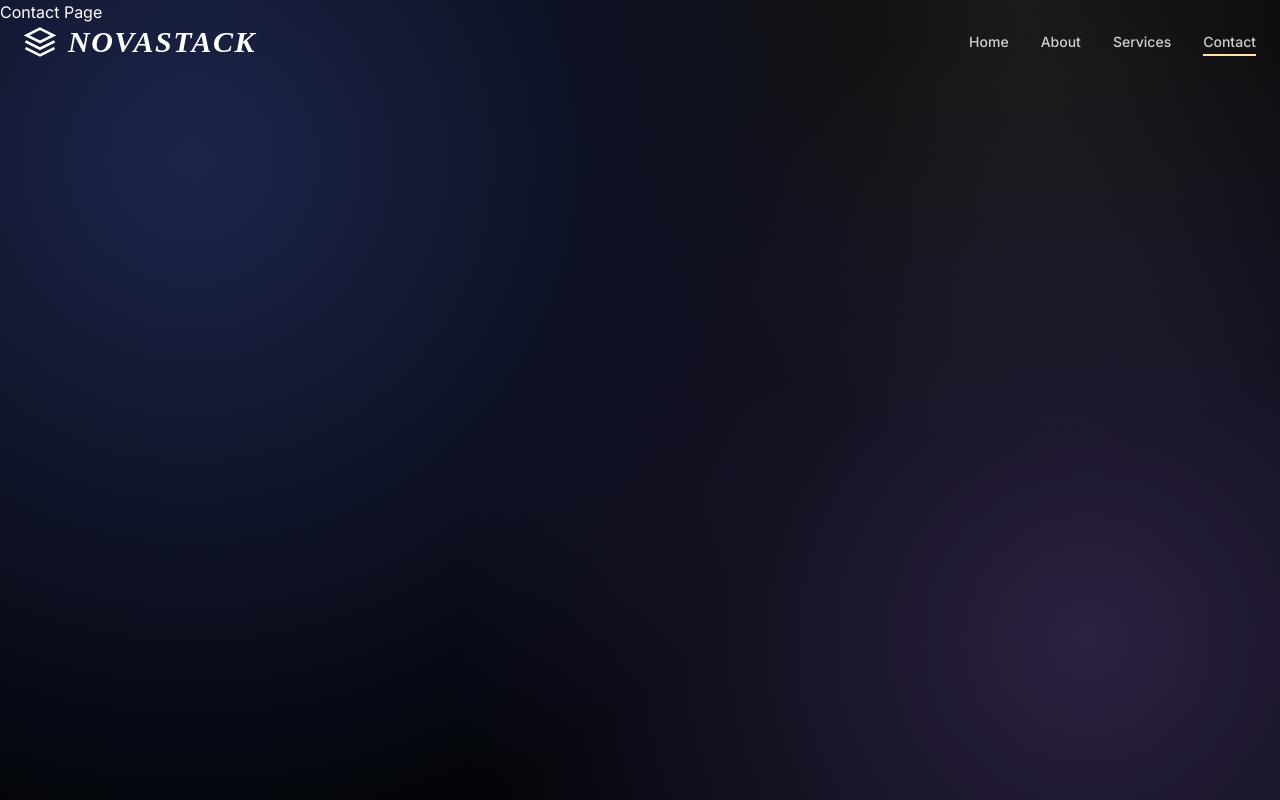
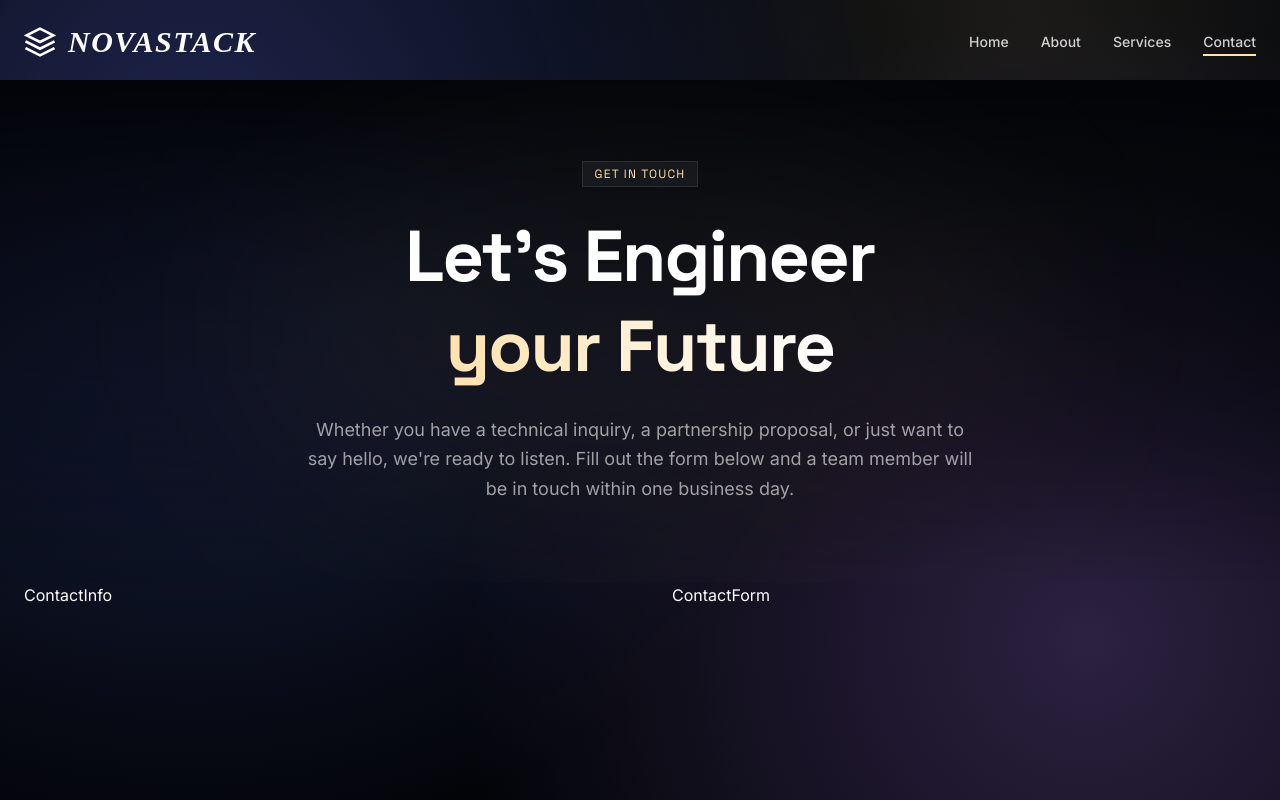
Before and after one commit to AsimBinNasir/NovaStack, a React (Vite) app: page /contact in a window 1280 px wide. Shown: the top 800 px of the page. Built offline with nearby package versions, Linux system fonts and the light colour scheme; a web font is replaced by a local one.

Commit message:
feat(Contact): enhance Contact page with hero section, info, and form components

```diff
--- /dev/null
+++ b/src/components/contact/ContactForm.jsx
@@ -0,0 +1,9 @@
+import React from 'react'
+
+const ContactForm = () => {
+  return (
+    <div>ContactForm</div>
+  )
+}
+
+export default ContactForm
--- /dev/null
+++ b/src/components/contact/ContactInfo.jsx
@@ -0,0 +1,9 @@
+import React from 'react'
+
+const ContactInfo = () => {
+  return (
+    <div>ContactInfo</div>
+  )
+}
+
+export default ContactInfo
--- a/src/pages/Contact.jsx
+++ b/src/pages/Contact.jsx
@@ -1,12 +1,44 @@
 import React from 'react'
 import Header from '../components/Header'
+import ContactInfo from '../components/contact/ContactInfo'
+import ContactForm from '../components/contact/ContactForm'
+import Footer from '../components/Footer'
 const Contact = () => {
-  return (
-    <div>
-        <Header />
-        Contact Page
-    </div>
-  )
+    return (
+        <div>
+            <Header />
+            <div className="pt-20 min-h-screen">
+                {/* Contact Hero */}
+                <section className="py-20 bg-linear-to-b from-nova-dark to-transparent relative overflow-hidden">
+                    <div className="container mx-auto px-6 relative z-10 text-center">
+                        <div className="inline-block px-3 py-1 bg-white/5 border border-white/10 backdrop-blur-sm text-xs font-display tracking-widest text-nova-peach uppercase mb-6">
+                            Get in Touch
+                        </div>
+                        <h1 className="text-5xl md:text-7xl font-display font-bold leading-tight tracking-tight mb-6">
+                            Let's Engineer <br />
+                            <span className="text-transparent bg-clip-text bg-linear-to-r from-nova-peach to-white">your Future</span>
+                        </h1>
+                        <p className="text-lg text-white/60 max-w-2xl mx-auto leading-relaxed">
+                            Whether you have a technical inquiry, a partnership proposal, or just want to say hello, we're ready to listen. Fill out the form below and a team member will be in touch within one business day.
+                        </p>
+                    </div>
+
+                    {/* Background Element */}
+                    <div className="absolute top-1/2 left-1/2 -translate-x-1/2 -translate-y-1/2 w-[800px] h-[400px] bg-nova-peach/5 rounded-[100%] blur-[100px] pointer-events-none"></div>
+                </section>
+
+                {/* Main Content */}
+                <section className="pb-24 container mx-auto px-6">
+                    <div className="grid lg:grid-cols-2 gap-16">
+                        <ContactInfo />
+                        <ContactForm />
+                    </div>
+                </section>
+            </div>
+            <Footer />
+
+        </div>
+    )
 }
 
 export default Contact
```
